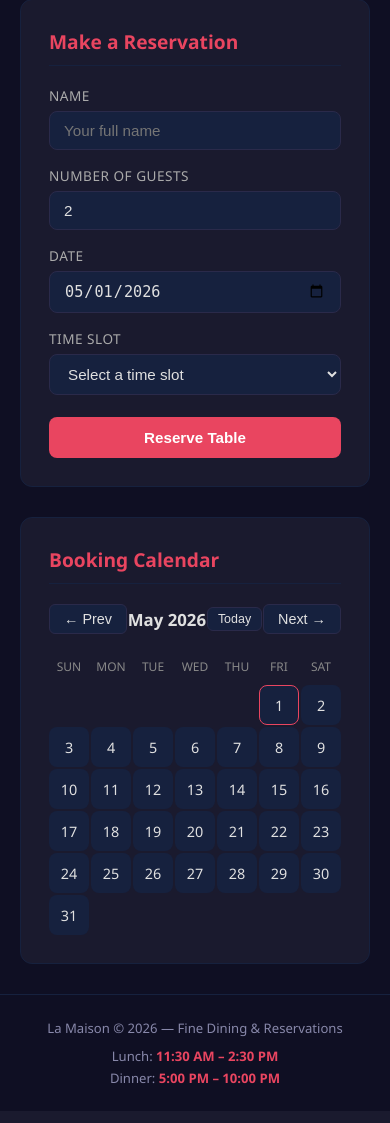
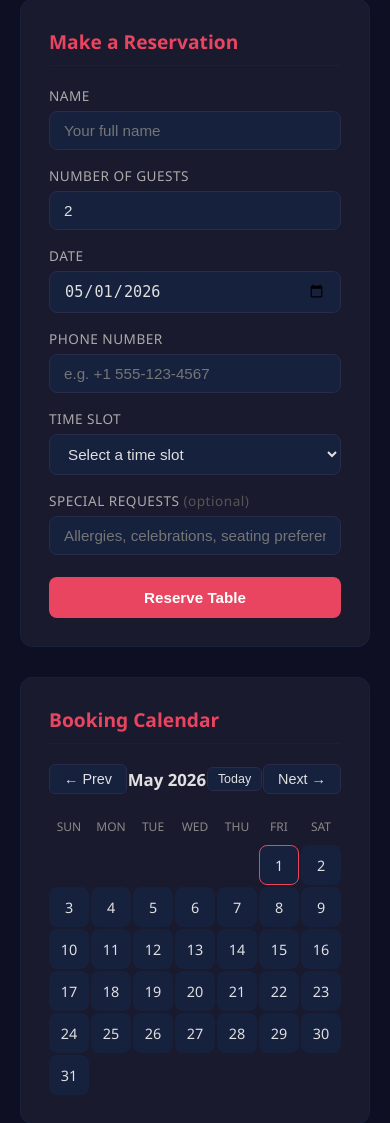
Before and after one commit to ShubhamDevops07/restaurant-booking, a Flask app: page / in a window 390 px wide. Shown: the part 378-1501 px from the top of the page. Before the commit the page ends 1461 px from the top, so only its background shows below. Run offline with Flask 2, Linux system fonts and the light colour scheme; data that the repository does not hold is empty.

Commit message:
Add phone number and special requests fields to bookings
Guests can now provide a contact phone number (required) and optional
special requests (allergies, celebrations, seating preferences) when
making a reservation. Existing databases are migrated automatically
via ALTER TABLE on startup.

https://claude.ai/code/session_01SdPkvqkM6GwVgimB24asQX

```diff
--- a/app.py
+++ b/app.py
@@ -22,10 +22,21 @@ def init_db():
             guests INTEGER NOT NULL,
             date TEXT NOT NULL,
             time TEXT NOT NULL,
+            phone TEXT NOT NULL DEFAULT '',
+            notes TEXT NOT NULL DEFAULT '',
             created_at TIMESTAMP DEFAULT CURRENT_TIMESTAMP
         )
     """)
     conn.commit()
+
+    columns = [row[1] for row in conn.execute("PRAGMA table_info(bookings)").fetchall()]
+    if "phone" not in columns:
+        conn.execute("ALTER TABLE bookings ADD COLUMN phone TEXT NOT NULL DEFAULT ''")
+        conn.commit()
+    if "notes" not in columns:
+        conn.execute("ALTER TABLE bookings ADD COLUMN notes TEXT NOT NULL DEFAULT ''")
+        conn.commit()
+
     conn.close()
 
 
@@ -44,6 +55,8 @@ def book():
     guests = data.get("guests")
     date = data.get("date", "").strip()
     time_slot = data.get("time", "").strip()
+    phone = data.get("phone", "").strip()
+    notes = data.get("notes", "").strip()
 
     if not name:
         return jsonify({"error": "Name is required"}), 400
@@ -55,11 +68,13 @@ def book():
         return jsonify({"error": "Date is required"}), 400
     if not time_slot:
         return jsonify({"error": "Time slot is required"}), 400
+    if not phone:
+        return jsonify({"error": "Phone number is required"}), 400
 
     conn = get_db()
     conn.execute(
-        "INSERT INTO bookings (name, guests, date, time) VALUES (?, ?, ?, ?)",
-        (name, int(guests), date, time_slot),
+        "INSERT INTO bookings (name, guests, date, time, phone, notes) VALUES (?, ?, ?, ?, ?, ?)",
+        (name, int(guests), date, time_slot, phone, notes),
     )
     conn.commit()
     conn.close()
@@ -91,6 +106,8 @@ def api_bookings():
             "guests": b["guests"],
             "date": b["date"],
             "time": b["time"],
+            "phone": b["phone"],
+            "notes": b["notes"],
         }
         for b in bookings
     ]
--- a/templates/index.html
+++ b/templates/index.html
@@ -210,6 +210,10 @@
             align-items: center;
             border-left: 3px solid #e94560;
         }
+        .booking-info {
+            flex: 1;
+            flex-wrap: wrap;
+        }
         .booking-info span {
             display: inline-block;
             margin-right: 16px;
@@ -318,6 +322,10 @@
                     <input type="date" id="date" required>
                 </div>
                 <div class="form-group">
+                    <label>Phone Number</label>
+                    <input type="tel" id="phone" placeholder="e.g. +1 555-123-4567" required>
+                </div>
+                <div class="form-group">
                     <label>Time Slot</label>
                     <select id="time" required>
                         <option value="">Select a time slot</option>
@@ -344,6 +352,10 @@
                             <option value="10:00 PM">10:00 PM</option>
                         </optgroup>
                     </select>
+                </div>
+                <div class="form-group">
+                    <label>Special Requests <span style="color:#555; text-transform:none;">(optional)</span></label>
+                    <input type="text" id="notes" placeholder="Allergies, celebrations, seating preference...">
                 </div>
                 <button type="submit" class="btn btn-primary">Reserve Table</button>
             </form>
@@ -513,6 +525,8 @@
                             <span class="b-name">${b.name}</span>
                             <span class="b-meta">${b.time}</span>
                             <span class="b-meta">${b.guests} guest${b.guests > 1 ? 's' : ''}</span>
+                            ${b.phone ? `<span class="b-meta">${b.phone}</span>` : ''}
+                            ${b.notes ? `<div style="color:#8888aa; font-size:0.8rem; margin-top:4px; font-style:italic; width:100%;">${b.notes}</div>` : ''}
                         </div>
                         <button class="btn btn-cancel" onclick="cancelBooking(${b.id})">Cancel</button>
                     </div>
@@ -531,7 +545,9 @@
                 name: document.getElementById('name').value,
                 guests: document.getElementById('guests').value,
                 date: document.getElementById('date').value,
-                time: document.getElementById('time').value
+                time: document.getElementById('time').value,
+                phone: document.getElementById('phone').value,
+                notes: document.getElementById('notes').value
             };
 
             fetch('/book', {
```
